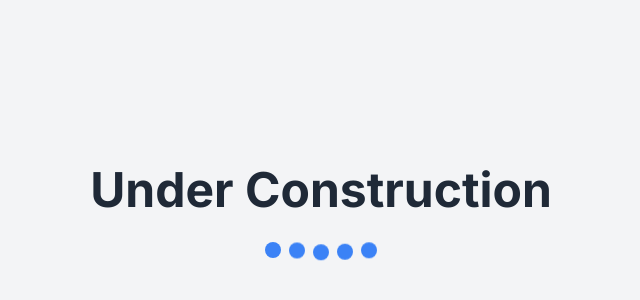
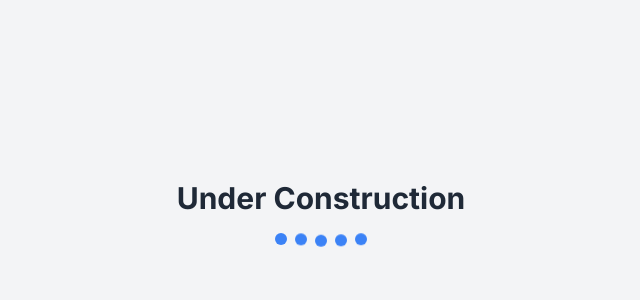
Before and after one commit to tafrette/my-website, a Next.js app: page / in a window 1280 px wide. Shown: the part 186-486 px from the top of the page, without its empty margins (319-959 px from the left). Built offline with nearby package versions, Linux system fonts and the light colour scheme.

Commit message:
change style

```diff
--- a/app/page.tsx
+++ b/app/page.tsx
@@ -4,28 +4,28 @@ import React from "react";
 const UnderConstructionPage = () => {
   return (
     <div className="flex flex-col items-center justify-center h-screen bg-gray-100">
-      <h1 className="text-5xl font-bold mb-8 text-gray-800">
+      <h1 className="text-3xl font-bold mb-5 text-gray-800">
         Under Construction
       </h1>
       <div className="flex space-x-2">
         <div
-          className="w-4 h-4 bg-blue-500 rounded-full animate-bounce"
+          className="w-3 h-3 bg-blue-500 rounded-full animate-bounce"
           style={{ animationDelay: "0s" }}
         ></div>
         <div
-          className="w-4 h-4 bg-blue-500 rounded-full animate-bounce"
+          className="w-3 h-3 bg-blue-500 rounded-full animate-bounce"
           style={{ animationDelay: "0.2s" }}
         ></div>
         <div
-          className="w-4 h-4 bg-blue-500 rounded-full animate-bounce"
+          className="w-3 h-3 bg-blue-500 rounded-full animate-bounce"
           style={{ animationDelay: "0.4s" }}
         ></div>
         <div
-          className="w-4 h-4 bg-blue-500 rounded-full animate-bounce"
+          className="w-3 h-3 bg-blue-500 rounded-full animate-bounce"
           style={{ animationDelay: "0.6s" }}
         ></div>
         <div
-          className="w-4 h-4 bg-blue-500 rounded-full animate-bounce"
+          className="w-3 h-3 bg-blue-500 rounded-full animate-bounce"
           style={{ animationDelay: "0.8s" }}
         ></div>
       </div>
```
